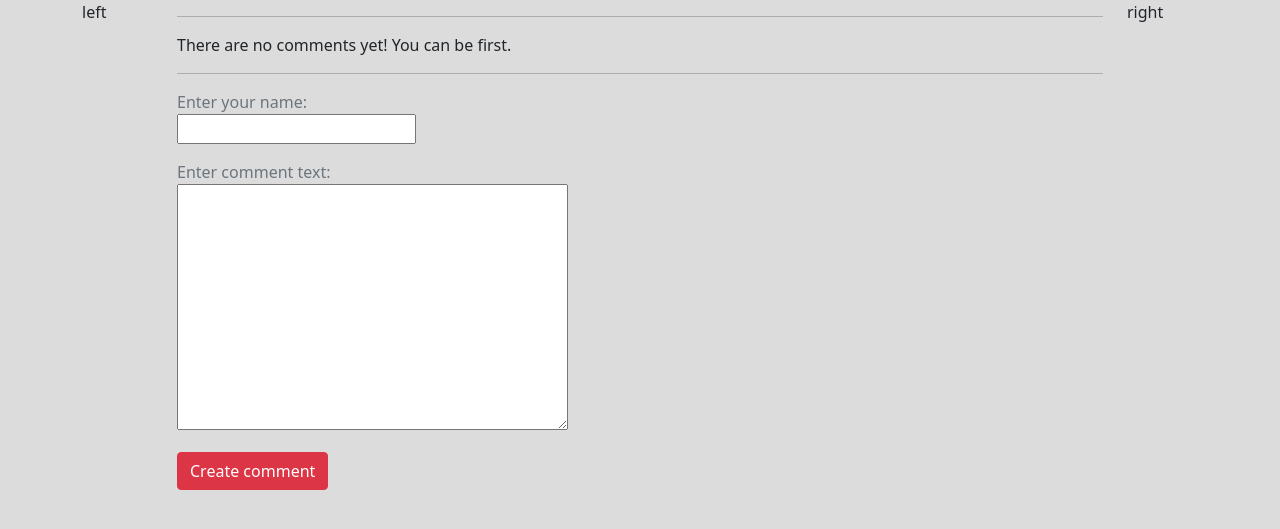
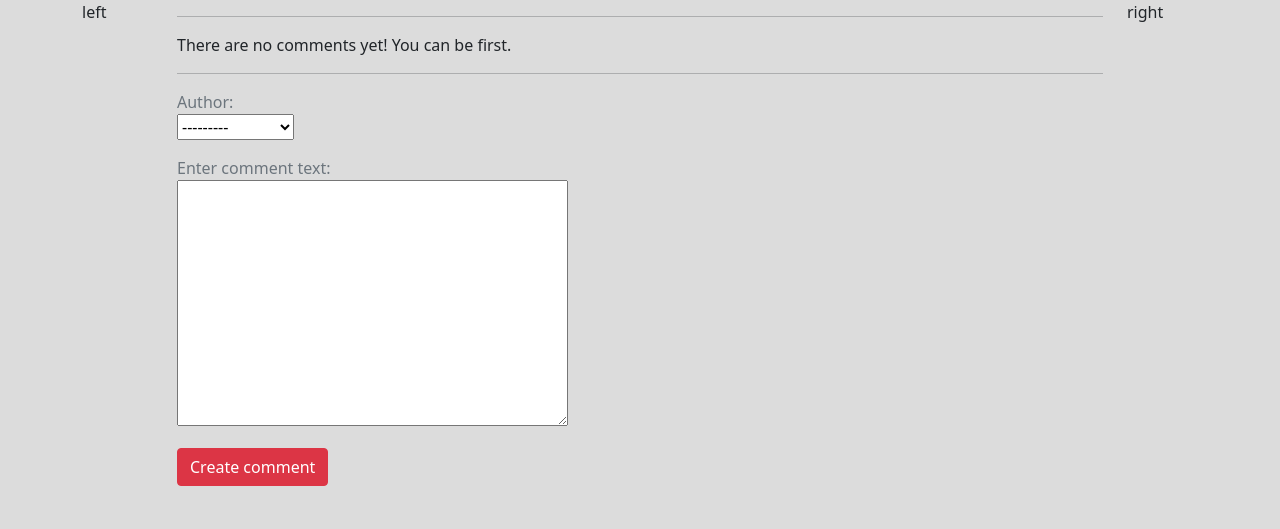
Before and after one commit to MaksymZlobin/Django_project, a Django app: template ukrbasketnews/news/templates/news/detail.html in a window 1280 px wide. Shown: the part 141-670 px from the top of the page. Run offline with Django 3.2, Linux system fonts and the light colour scheme; the template is opened without the code that fills it: values that come from a table or form of the project are taken from there, others are empty; the visitor is signed in with stand-in values (Sample User, id 1); data comes from the database, SQL or seed files in the repository; some libraries are stand-ins or nearby versions.

Commit message:
Comment model author_name changed to author, date added, __str__ method updated. CommentForm author_name field changed to author. List display author_name changed to author. Detail template updated. Migration needed.

```diff
--- a/ukrbasketnews/news/admin.py
+++ b/ukrbasketnews/news/admin.py
@@ -11,7 +11,7 @@ class ArticleAdmin(admin.ModelAdmin):
 
 @admin.register(Comment)
 class CommentAdmin(admin.ModelAdmin):
-    list_display = ('id', 'article', 'author_name', 'comment_text')
+    list_display = ('id', 'article', 'author', 'comment_text')
 
 
 @admin.register(User)
--- a/ukrbasketnews/news/forms.py
+++ b/ukrbasketnews/news/forms.py
@@ -10,11 +10,10 @@ class ArticleForm(ModelForm):
 
 class CommentForm(ModelForm):
     comment_text = CharField(widget=Textarea, label='Enter comment text', max_length=200)
-    author_name = CharField(label='Enter your name', max_length=50)
 
     class Meta:
         model = Comment
-        fields = ['article', 'author_name', 'comment_text']
+        fields = ['article', 'author', 'comment_text']
 
 
 class UserLoginForm(ModelForm):
--- a/ukrbasketnews/news/models.py
+++ b/ukrbasketnews/news/models.py
@@ -71,8 +71,12 @@ class Article(models.Model):
 
 class Comment(models.Model):
     article = models.ForeignKey(Article, on_delete=models.CASCADE, related_name='comments')
-    author_name = models.CharField(max_length=50)
+    author = models.ForeignKey('User', on_delete=models.SET_NULL, null=True, blank=True)
     comment_text = models.CharField(max_length=200)
+    date = models.DateTimeField(blank=True, null=True, auto_now_add=True)
 
     def __str__(self):
-        return f'Comment ID {self.pk} - article {self.article} (ID {self.article.id}) - by {self.author_name}'
+        author = 'Guest'
+        if self.author:
+            author = self.author
+        return f'Comment ID {self.pk} - article {self.article} (ID {self.article.id}) - by {author}'
--- a/ukrbasketnews/news/templates/news/detail.html
+++ b/ukrbasketnews/news/templates/news/detail.html
@@ -16,19 +16,19 @@
 
     {% for comment in comments %}
         <p>
-            <strong style="color:#ff0000">{{comment.author_name}}</strong>
+            <strong style="color:#ff0000">{{comment.author}}</strong>
             <p style="color:#000000">{{comment.comment_text}}</p>
         </p>
     {% endfor %}
 
 {% else %}
-There are no comments yet! You can be first.
+<p>There are no comments yet! You can be first.</p>
 {% endif %}
 
 <hr>
 
 <form method="POST" class="post-form" action="{% url 'news:create_comment' article.id %}">{% csrf_token %}
-    <p class="text-muted">{{ comment_form.author_name.label }}:<br>{{ comment_form.author_name }}</p>
+    <p class="text-muted">{{ comment_form.author.label }}:<br>{{ comment_form.author }}</p>
     <p class="text-muted">{{ comment_form.comment_text.label }}:<br>{{ comment_form.comment_text }}</p>
     <button type="submit" class="btn btn-danger">Create comment</button>
 </form>
```
Also changed, not shown: ukrbasketnews/news/migrations/0004_auto_20211201_1506.py (added).
